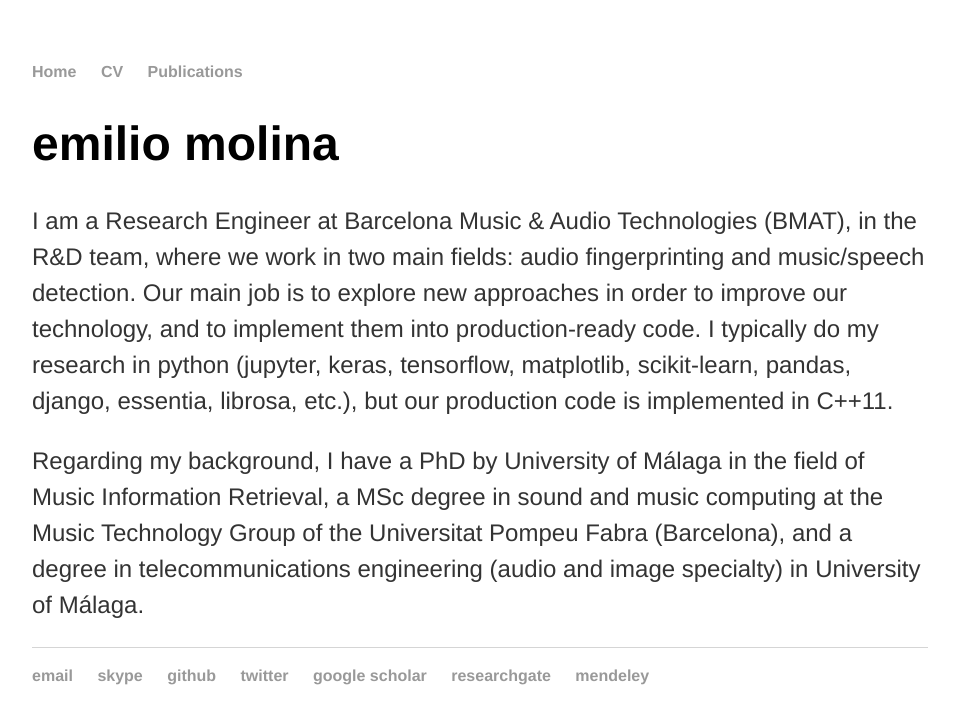
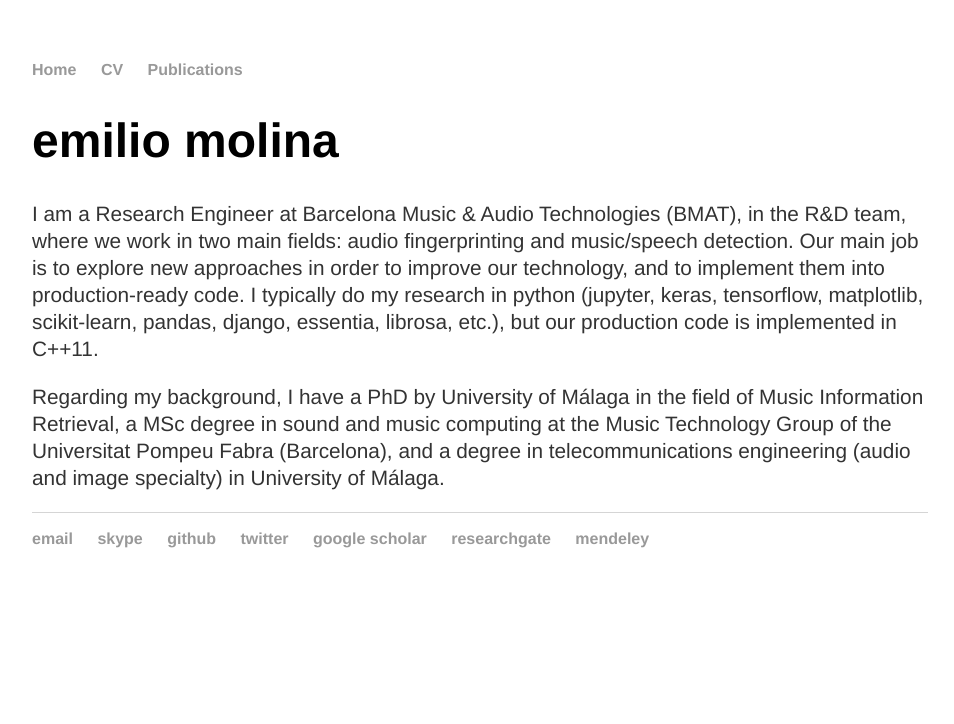
Before and after one commit to emilio-molina/emilio-molina.github.io, a Jekyll site: the page built from index.html, in a window 1280 px wide. Shown: the top 724 px of the page, without its empty margins (160-1114 px from the left). Built offline with Jekyll 4.4.1, drawn with Linux system fonts in a browser that asks for light colours.

Commit message:
Update CSS

```diff
--- a/css/main.css
+++ b/css/main.css
@@ -3,7 +3,7 @@
 a { text-decoration: none; color: #999; }
 a:hover { text-decoration: underline; }
 
-p, ul { font-size: 1.5em; line-height: 1.5em; color: #333; }
+p, ul { font-size: 1.3em; line-height: 1.3em; color: #333; }
 
 h1 { font-size: 3em;  }
 h2 { font-size: 2.7em; }
```
